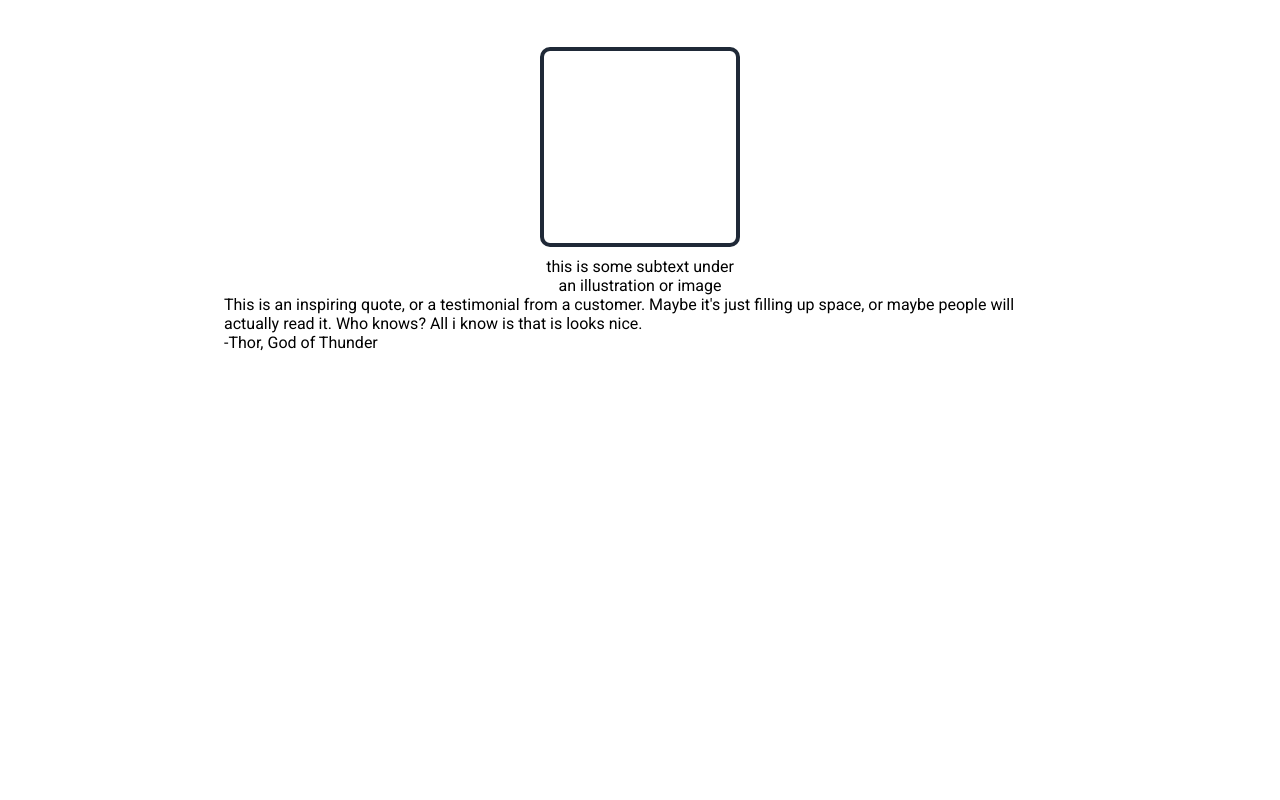
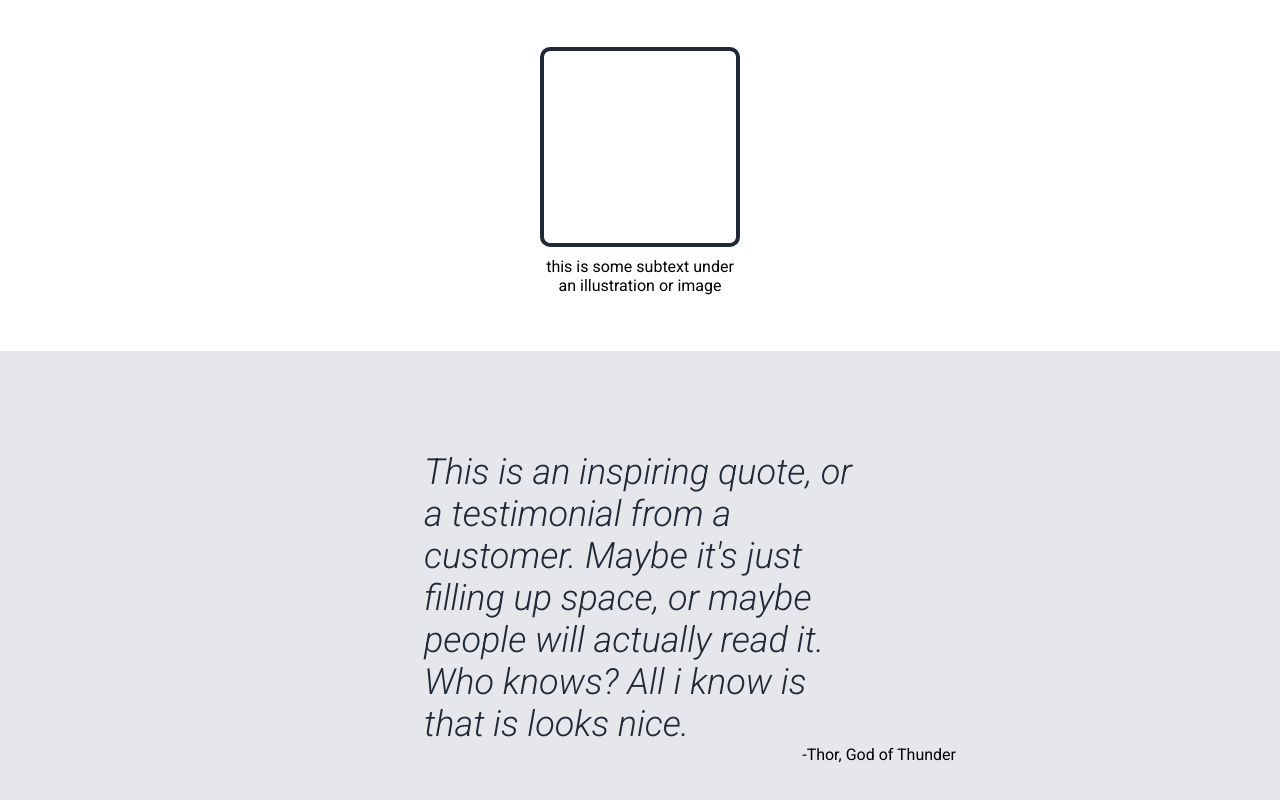
Before and after one commit to panpi-loska/landing-page, a plain HTML site: page index.html in a window 1280 px wide. Shown: the part 956-1756 px from the top of the page. Before the commit the page ends 1308 px from the top, so only its background shows below. Drawn offline with Linux system fonts and the light colour scheme.

Commit message:
Add third container style

```diff
--- a/styles.css
+++ b/styles.css
@@ -125,3 +125,28 @@ img {
     text-align: center;
     margin-top: 10px;
 }
+
+.third-container {
+    background-color: #E5E7EB;
+    display: flex;
+    margin-top: 56px;
+}
+
+.quote {
+    color: #1f2937;
+    font-style: italic;
+    font-weight: 300;
+    font-size: 36px;
+    margin-left: 100px;
+    margin-right: 100px;
+}
+
+.quote-author {
+    align-self: flex-end;
+}
+
+.quote-container {
+    padding: 100px;
+    display: flex;
+    flex-direction: column;
+}
```
